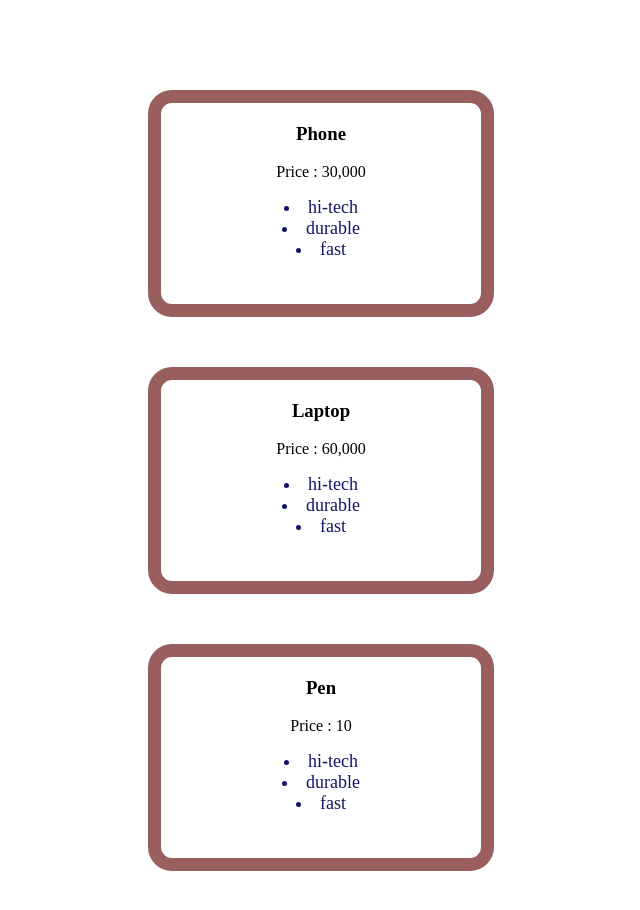
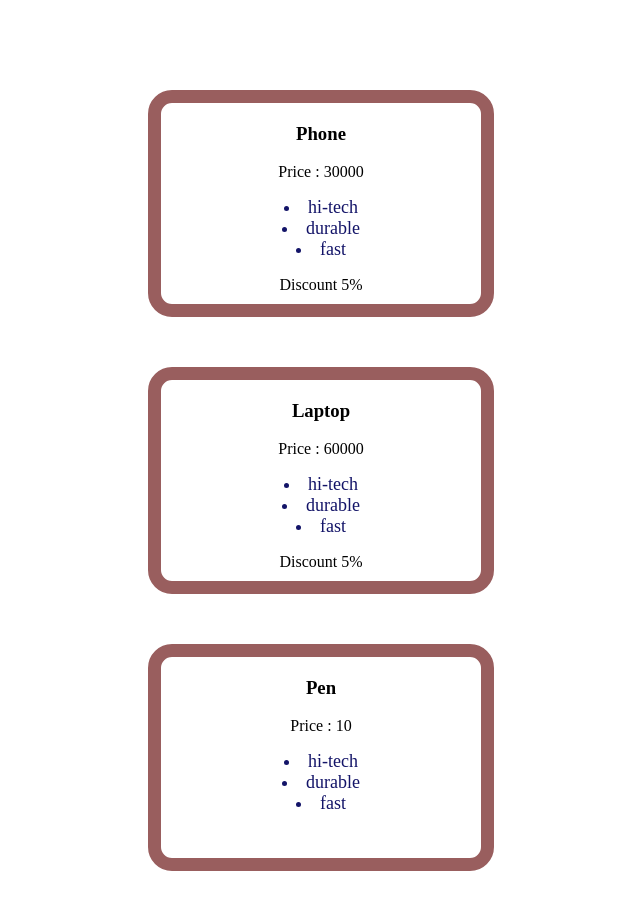
Before and after one commit to Manojdhage-git/React, a React (Vite) app in the folder basic-react-app/: page / in a window 1280 px wide. Shown: the top 910 px of the page, without its empty margins (319-959 px from the left). Built offline with nearby package versions, Linux system fonts and the light colour scheme.

Commit message:
Conditionals

```diff
--- a/basic-react-app/src/Product.jsx
+++ b/basic-react-app/src/Product.jsx
@@ -3,17 +3,45 @@ import "./Product.css";
 function Product({title,price,features}) {
     // console.log(features)
     // const list= features.map((feature)=><li>{feature}</li>);
-    return (
+
+
+ return (
         <div id="Product">
             <h3>{title}</h3>
             <p>Price : {price}</p>
             <p>{ features.map((feature)=><li>{feature}</li>)}</p>
+            {price>=30000 && <p>Discount 5%</p>}
 
         </div>
     );
 
 
 
+    // if(price>=30000){
+    //      return (
+    //     <div id="Product">
+    //         <h3>{title}</h3>
+    //         <p>Price : {price}</p>
+    //         <p>Discount of 5%</p>
+    //         <p>{ features.map((feature)=><li>{feature}</li>)}</p>
+
+    //     </div>
+    // );
+
+    // }else{
+    //      return (
+    //     <div id="Product">
+    //         <h3>{title}</h3>
+    //         <p>Price : {price}</p>
+    //         <p>{ features.map((feature)=><li>{feature}</li>)}</p>
+
+    //     </div>
+    // );
+    // }
+
+
+
+
 }
 
 export default Product;
--- a/basic-react-app/src/ProductTab.jsx
+++ b/basic-react-app/src/ProductTab.jsx
@@ -5,8 +5,8 @@ function ProductTab(){
     // let Options2={a:"hi-tech",b:"durable",c:"fast"};
     return(
         <>
-        <Product title="Phone" price="30,000" features={Options}/>
-         <Product title="Laptop" price="60,000" features={Options} />
+        <Product title="Phone" price={30000} features={Options}/>
+         <Product title="Laptop" price={60000} features={Options} />
           <Product title="Pen" price={10} features={Options}/>
         </>
     )
```
